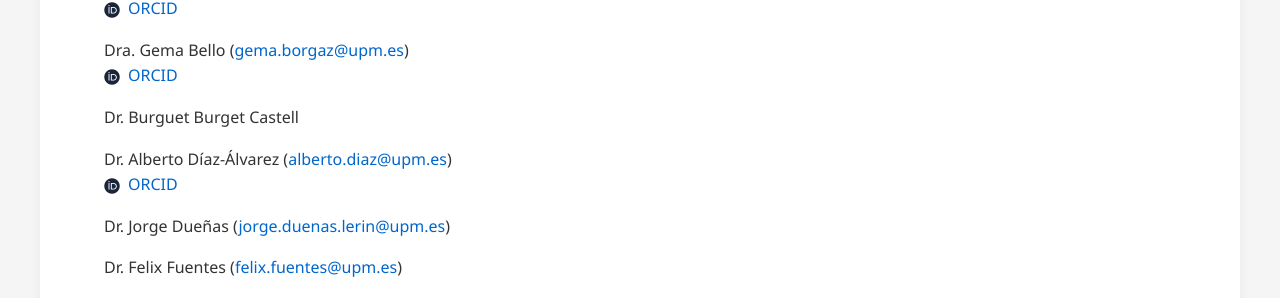
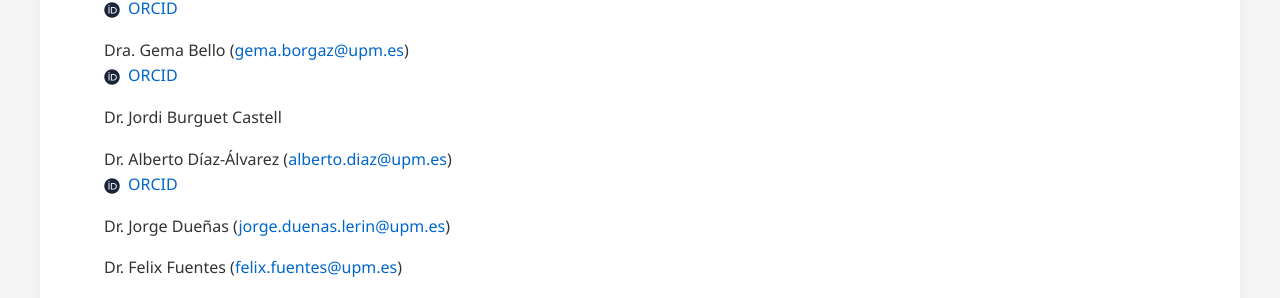
Before and after one commit to KNODIS-Research-Group/knodis-research-group.github.io, a Jekyll site: the page built from index.md, in a window 1280 px wide and 900 px high, scrolled down 1048 px. Shown: the part 154-452 px from the top of the window. Built offline with Jekyll 4.4.1, drawn with Linux system fonts in a browser that asks for light colours.

Commit message:
Corregida errata en el nombre de Jordi

```diff
--- a/index.md
+++ b/index.md
@@ -30,7 +30,7 @@ Through this blend of cutting-edge research, innovation in teaching, and industr
   - [ORCID](https://orcid.org/0000-0002-4246-1089)
 - Dra. Gema Bello ([gema.borgaz@upm.es](mailto:gema.borgaz@upm.es))
   - [ORCID](https://orcid.org/0000-0003-2826-3286)
-- Dr. Burguet Burget Castell
+- Dr. Jordi Burguet Castell
 - Dr. Alberto Díaz-Álvarez ([alberto.diaz@upm.es](mailto:alberto.diaz@upm.es))
   - [ORCID](https://orcid.org/0000-0002-4150-9052)
 - Dr. Jorge Dueñas ([jorge.duenas.lerin@upm.es](mailto:jorge.duenas.lerin@upm.es))
```
